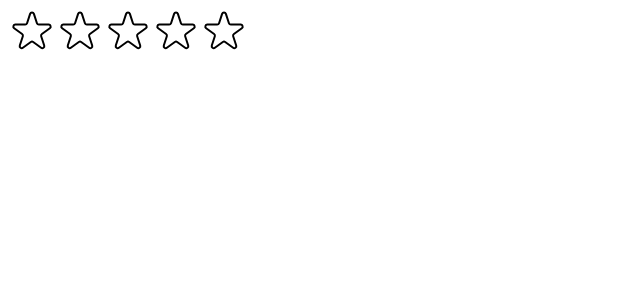
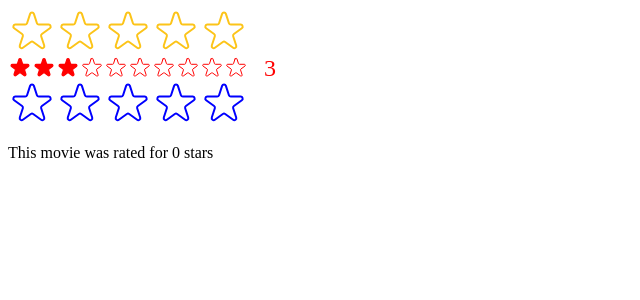
Before and after one commit to drmisssciurus/use-popcorn, a React (Create React App) app: page / in a window 1280 px wide. Shown: the top 300 px of the page, without its empty margins (0-640 px from the left). Built offline with nearby package versions, Linux system fonts and the light colour scheme.

Commit message:
improving reusability with props

```diff
--- a/src/StarRating.js
+++ b/src/StarRating.js
@@ -10,28 +10,32 @@
   display: 'flex',
 };
 
-const textStyle = {
-  lineHeight: '1',
-  margin: '0',
-};
-
-const starStyle = {
-  width: '48px',
-  height: '48px',
-  display: 'block',
-  cursor: 'pointer',
-};
-
-export default function StarRating({ maxRating = 5 }) {
-  const [rating, setRating] = useState(0);
+export default function StarRating({
+  maxRating = 5,
+  color = '#fcc419',
+  size = '48',
+  className = '',
+  messages = [],
+  defaultRating = 0,
+  onSetRating,
+}) {
+  const [rating, setRating] = useState(defaultRating);
   const [tempRating, setTempRating] = useState(0);
 
   function handleRating(rating) {
     setRating(rating);
+    onSetRating(rating);
   }
 
+  const textStyle = {
+    lineHeight: '1',
+    margin: '0',
+    color: color,
+    fontSize: `${size}px`,
+  };
+
   return (
-    <div style={containerStyle}>
+    <div style={containerStyle} className={className}>
       <div style={starContainerStar}>
         {Array.from({ length: maxRating }, (_, i) => (
           <Star
@@ -40,15 +44,27 @@
             onRate={() => handleRating(i + 1)}
             onHoverIn={() => setTempRating(i + 1)}
             onHoverOut={() => setTempRating(0)}
+            color={color}
+            size={size}
           />
         ))}
       </div>
-      <div style={textStyle}>{tempRating || rating || ''}</div>
+      <p style={textStyle}>
+        {messages.length === maxRating
+          ? messages[tempRating ? tempRating - 1 : rating - 1]
+          : tempRating || rating || ''}
+      </p>
     </div>
   );
 }
 
-function Star({ onRate, full, onHoverIn, onHoverOut }) {
+function Star({ onRate, full, onHoverIn, onHoverOut, color, size }) {
+  const starStyle = {
+    width: `${size}px`,
+    height: `${size}px`,
+    display: 'block',
+    cursor: 'pointer',
+  };
   return (
     <span
       role="button"
@@ -61,8 +77,8 @@
         <svg
           xmlns="http://www.w3.org/2000/svg"
           viewBox="0 0 20 20"
-          fill="#000"
-          stroke="#000"
+          fill={color}
+          stroke={color}
         >
           <path d="M9.049 2.927c.3-.921 1.603-.921 1.902 0l1.07 3.292a1 1 0 00.95.69h3.462c.969 0 1.371 1.24.588 1.81l-2.8 2.034a1 1 0 00-.364 1.118l1.07 3.292c.3.921-.755 1.688-1.54 1.118l-2.8-2.034a1 1 0 00-1.175 0l-2.8 2.034c-.784.57-1.838-.197-1.539-1.118l1.07-3.292a1 1 0 00-.364-1.118L2.98 8.72c-.783-.57-.38-1.81.588-1.81h3.461a1 1 0 00.951-.69l1.07-3.292z" />
         </svg>
@@ -71,7 +87,7 @@
           xmlns="http://www.w3.org/2000/svg"
           fill="none"
           viewBox="0 0 24 24"
-          stroke="#000"
+          stroke={color}
         >
           <path
             strokeLinecap="round"
--- a/src/index.js
+++ b/src/index.js
@@ -1,14 +1,34 @@
-import React from 'react';
+import React, { useState } from 'react';
 import ReactDOM from 'react-dom/client';
 // import './index.css';
 // import App from './App';
 
 import StarRating from './StarRating';
+function Test() {
+  const [movieRating, setMovieRating] = useState(0);
+  return (
+    <div>
+      <StarRating color="blue" onSetRating={setMovieRating} />
+      <p>This movie was rated for {movieRating} stars</p>
+    </div>
+  );
+}
 
 const root = ReactDOM.createRoot(document.getElementById('root'));
 root.render(
   <React.StrictMode>
     {/* <App /> */}
-    <StarRating maxRating={5} />
+    <StarRating
+      maxRating={5}
+      messages={['Terrible', 'Bad', 'Okay', 'Good', 'Amazing']}
+    />
+    <StarRating
+      maxRating={10}
+      size={24}
+      color="red"
+      className="test"
+      defaultRating={3}
+    />
+    <Test />
   </React.StrictMode>
 );
```
